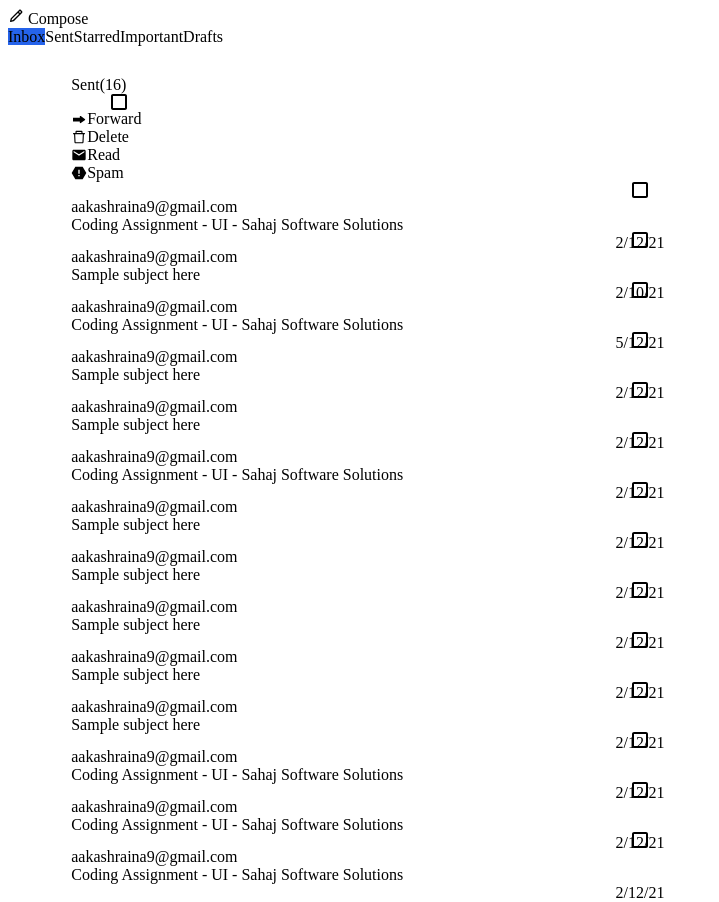
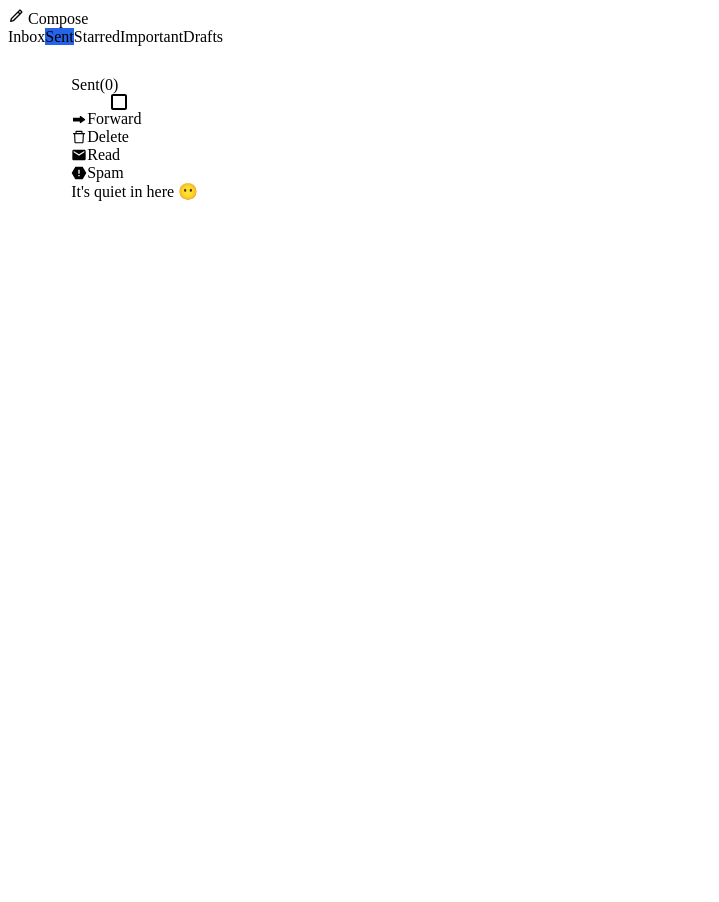
Before and after one commit to AakashRaina/Sahaj-assignment, a React app: page / in a window 1280 px wide. Both pictures are taken after a click on the element "Sent". Shown: the whole page, without its empty margins (0-719 px from the left). After the commit the page ends 800 px from the top, so only its background shows below. Built offline with nearby package versions, Linux system fonts and the light colour scheme.

Commit message:
Checkpoint - Render emails based off on mailbox

```diff
--- a/src/js/components/EmailActions.js
+++ b/src/js/components/EmailActions.js
@@ -5,16 +5,19 @@ import { AiOutlineDelete } from "react-icons/ai";
 import { BsForwardFill } from "react-icons/bs";
 import { MdMarkunread } from "react-icons/md";
 import { RiSpamFill } from "react-icons/ri";
-import AppContext from "../store/context";
 
-function EmailActions(props) {
-  const contextData = useContext(AppContext);
+function EmailActions({ emails, activeMailbox }) {
+  const showUnReadCount = () => {
+    if (emails.length === 0) return `(0)`;
+    else return `(16)`;
+  };
 
   return (
     <div class='email-actions flex flex-col'>
       <div class='header flex items-center'>
         <span class='pl-8 text-xl font-bold'>
-          {contextData.activeMailbox}(16)
+          {activeMailbox}
+          {showUnReadCount()}
         </span>
       </div>
       <div class='actions bg-white border-b flex flex-row items-center justify-around'>
--- a/src/js/components/EmailList.js
+++ b/src/js/components/EmailList.js
@@ -1,9 +1,14 @@
 import React, { useState } from "react";
-import { EMAILS } from "../mockdata/data";
 import EmailRow from "./EmailRow";
 
-function EmailList(props) {
-  const [emails, setemails] = useState(EMAILS);
+function EmailList({ emails }) {
+  if (emails.length === 0) {
+    return (
+      <div class='flex justify-center items-center text-3xl font-bold'>
+        It's quiet in here 😶
+      </div>
+    );
+  }
 
   return (
     <React.Fragment>
--- a/src/js/components/EmailsContainer.js
+++ b/src/js/components/EmailsContainer.js
@@ -1,16 +1,26 @@
-import React from "react";
+import React, { useContext, useState, useEffect } from "react";
 import EmailList from "./EmailList";
 import EmailActions from "./EmailActions";
 import "../../css/EmailsContainer.styl";
+import AppContext from "../store/context";
+import { EMAILS } from "../mockdata/data";
 
 function EmailsContainer(props) {
+  const contextData = useContext(AppContext);
+  const [data, setdata] = useState([]);
+
+  useEffect(() => {
+    if (contextData.activeMailbox === "Inbox") return setdata(EMAILS);
+    else setdata([]);
+  }, [contextData.activeMailbox]);
+
   return (
-    <div class='emails-container border-2 border-gray-200 shadow-lg grid grid-rows-6 bg-gray-300'>
+    <div class='emails-container border-2 border-gray-200 shadow-lg grid grid-rows-6 bg-gray-100'>
       <div class='row-span-1 h-full bg-gray-200'>
-        <EmailActions />
+        <EmailActions emails={data} activeMailbox={contextData.activeMailbox} />
       </div>
       <div class='grid row-span-5 h-full overflow-scroll'>
-        <EmailList />
+        <EmailList emails={data} />
       </div>
     </div>
   );
--- a/src/js/components/Sidebar.js
+++ b/src/js/components/Sidebar.js
@@ -22,7 +22,9 @@ function Sidebar(props) {
           return (
             <span
               class={`bg-blue-100 mb-4 p-2 ${
-                idx === 0 ? `active text-white` : null
+                contextData.activeMailbox === option
+                  ? `active text-white`
+                  : null
               }`}
               onClick={onMailboxClick}
             >
```
